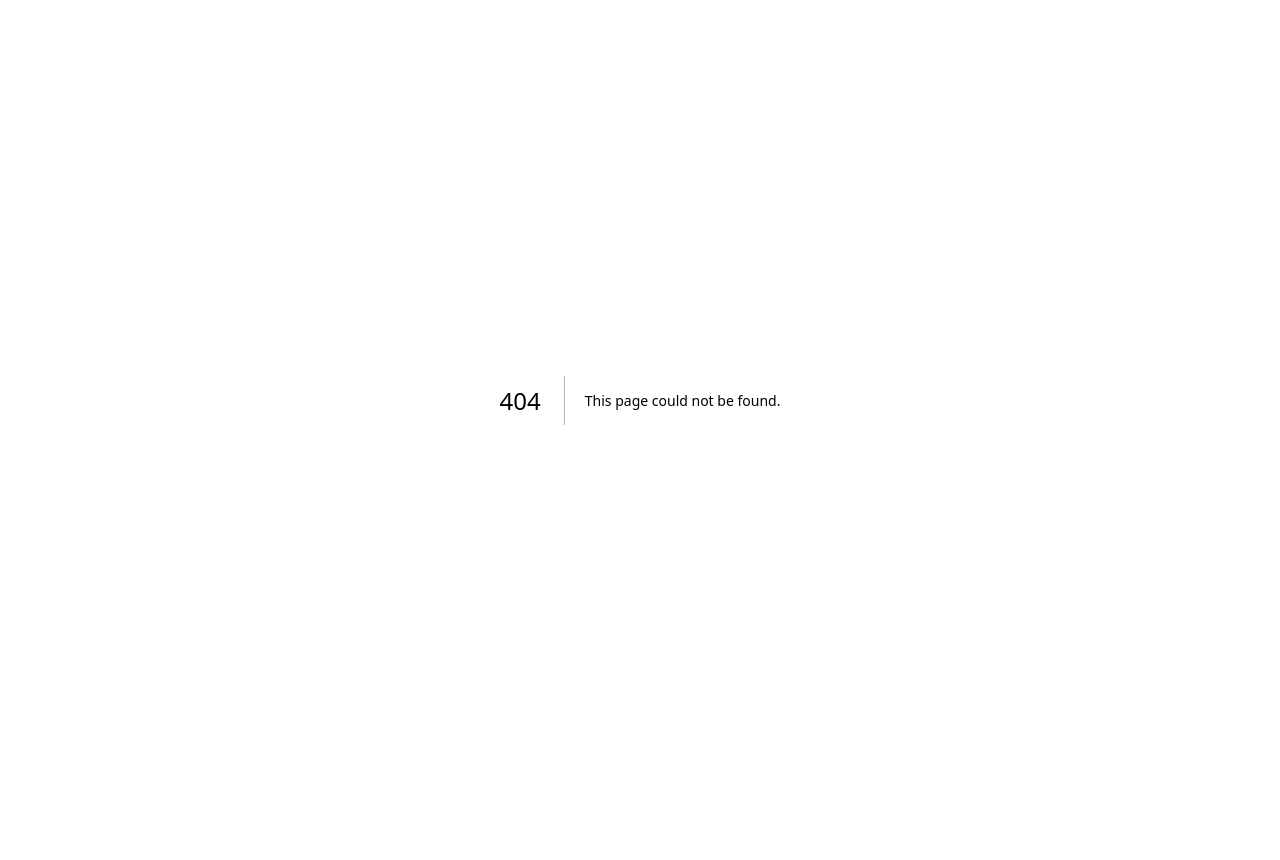
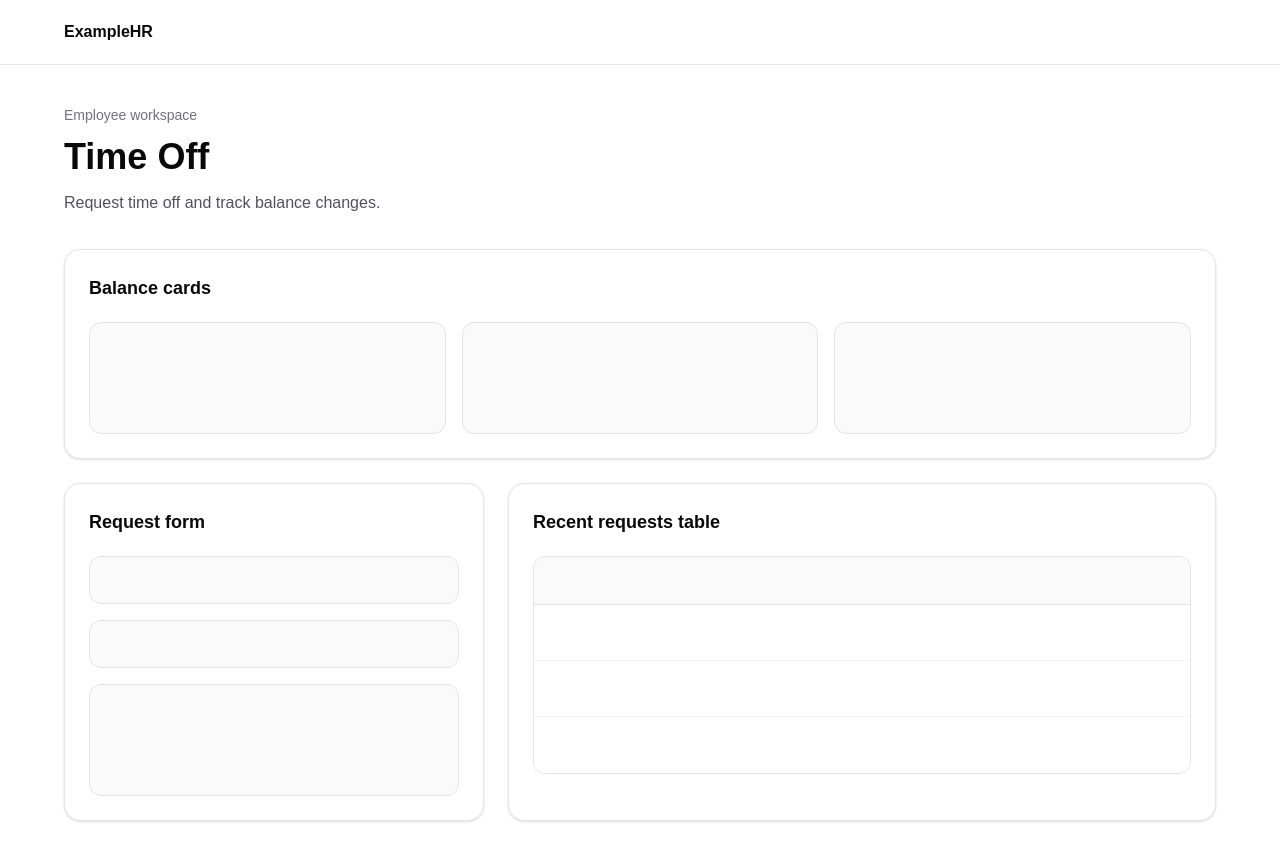
Before and after one commit to GuilhermeAlbert/time-off-app, a Next.js app: page /time-off in a window 1280 px wide. Before the commit this address had no page. Before the commit the page ends 800 px from the top, so only its background shows below. Built offline with nearby package versions, Linux system fonts and the light colour scheme.

Commit message:
Add time-off page layout

```diff
--- /dev/null
+++ b/app/time-off/page.tsx
@@ -0,0 +1 @@
+export { default } from "../../src/app/time-off/page";
--- /dev/null
+++ b/src/app/time-off/page.tsx
@@ -0,0 +1,77 @@
+export default function TimeOffPage() {
+  return (
+    <div className="min-h-screen bg-white text-zinc-950">
+      <header className="border-b border-zinc-200 bg-white">
+        <div className="mx-auto flex h-16 w-full max-w-[1200px] items-center px-6">
+          <p className="text-base font-semibold tracking-normal">ExampleHR</p>
+        </div>
+      </header>
+
+      <main className="mx-auto w-full max-w-[1200px] px-6 py-10">
+        <section className="mb-8">
+          <p className="text-sm font-medium text-zinc-500">Employee workspace</p>
+          <h1 className="mt-3 text-4xl font-semibold tracking-normal text-zinc-950">
+            Time Off
+          </h1>
+          <p className="mt-3 max-w-2xl text-base leading-7 text-zinc-600">
+            Request time off and track balance changes.
+          </p>
+        </section>
+
+        <section
+          aria-labelledby="balance-cards-heading"
+          className="mb-6 rounded-2xl border border-zinc-200 bg-white p-6 shadow-sm"
+        >
+          <h2
+            id="balance-cards-heading"
+            className="text-lg font-semibold tracking-normal text-zinc-950"
+          >
+            Balance cards
+          </h2>
+          <div className="mt-5 grid gap-4 md:grid-cols-3">
+            <div className="h-28 rounded-xl border border-zinc-200 bg-zinc-50" />
+            <div className="h-28 rounded-xl border border-zinc-200 bg-zinc-50" />
+            <div className="h-28 rounded-xl border border-zinc-200 bg-zinc-50" />
+          </div>
+        </section>
+
+        <div className="grid gap-6 lg:grid-cols-[minmax(0,420px)_1fr]">
+          <section
+            aria-labelledby="request-form-heading"
+            className="rounded-2xl border border-zinc-200 bg-white p-6 shadow-sm"
+          >
+            <h2
+              id="request-form-heading"
+              className="text-lg font-semibold tracking-normal text-zinc-950"
+            >
+              Request form
+            </h2>
+            <div className="mt-5 space-y-4">
+              <div className="h-12 rounded-xl border border-zinc-200 bg-zinc-50" />
+              <div className="h-12 rounded-xl border border-zinc-200 bg-zinc-50" />
+              <div className="h-28 rounded-xl border border-zinc-200 bg-zinc-50" />
+            </div>
+          </section>
+
+          <section
+            aria-labelledby="recent-requests-heading"
+            className="rounded-2xl border border-zinc-200 bg-white p-6 shadow-sm"
+          >
+            <h2
+              id="recent-requests-heading"
+              className="text-lg font-semibold tracking-normal text-zinc-950"
+            >
+              Recent requests table
+            </h2>
+            <div className="mt-5 overflow-hidden rounded-xl border border-zinc-200">
+              <div className="h-12 border-b border-zinc-200 bg-zinc-50" />
+              <div className="h-14 border-b border-zinc-100 bg-white" />
+              <div className="h-14 border-b border-zinc-100 bg-white" />
+              <div className="h-14 bg-white" />
+            </div>
+          </section>
+        </div>
+      </main>
+    </div>
+  );
+}
```
Also changed, not shown: .ai/specs/progress.md, 2 other files (tests, documents, lock files or other folders).
